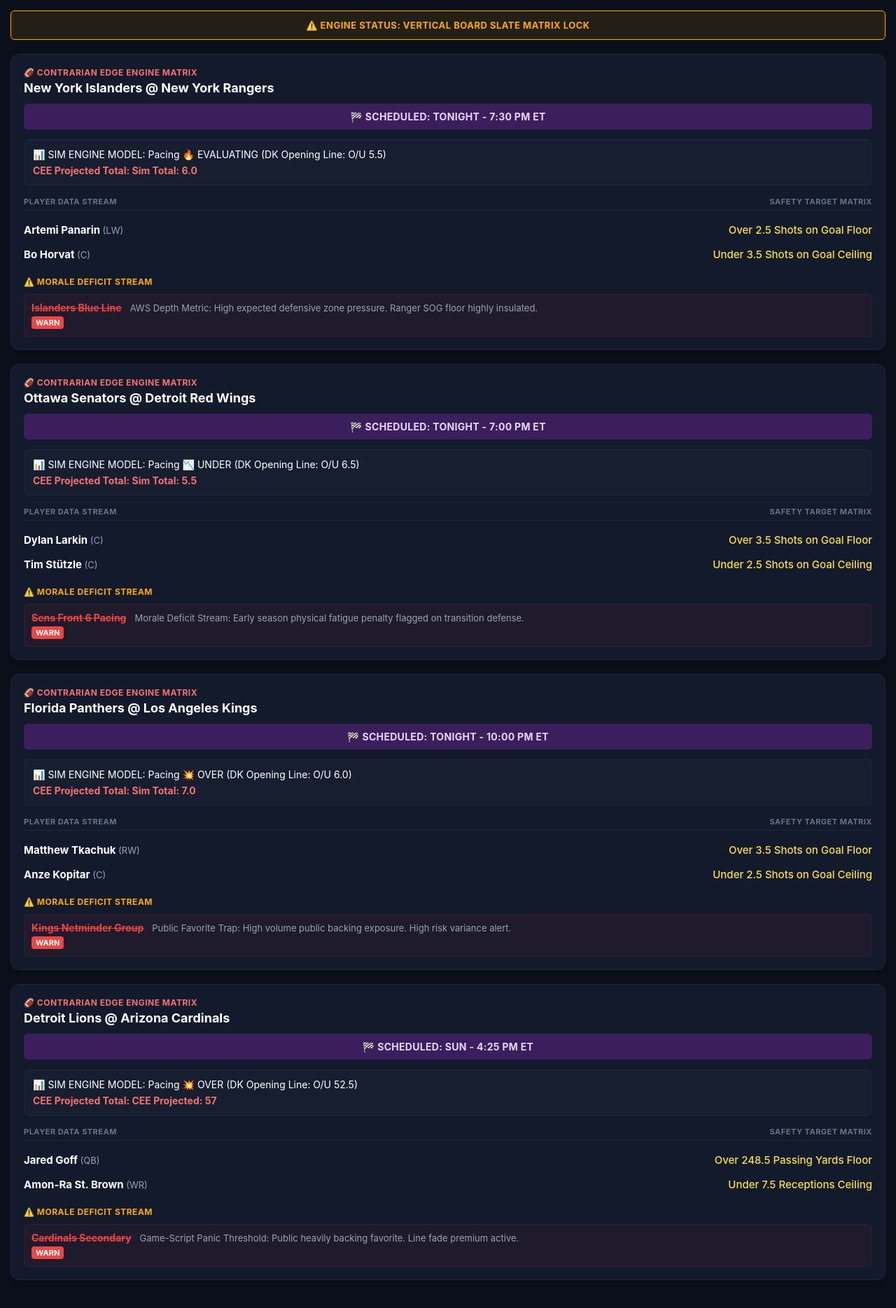
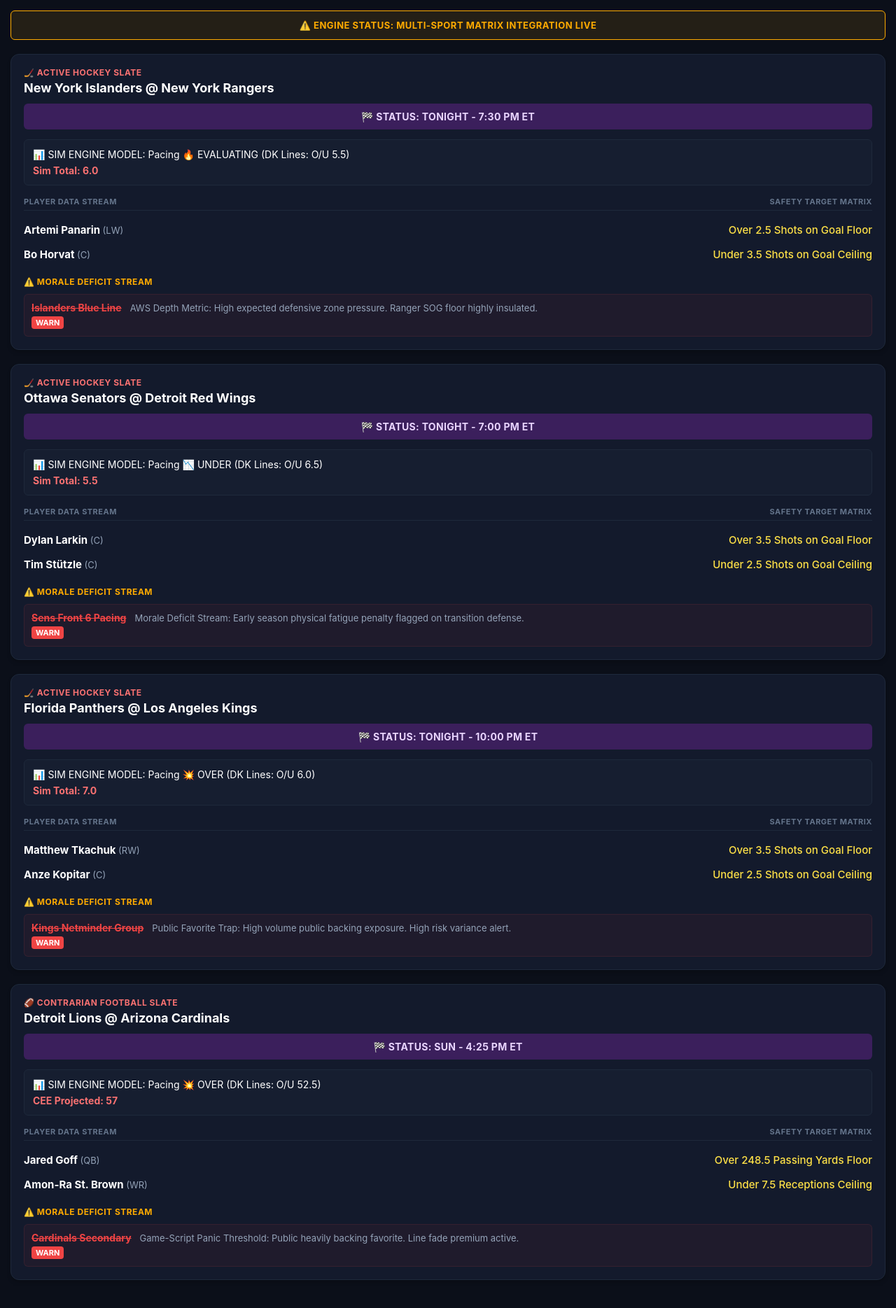
Before and after one commit to matty48653-design/Cee-app, a Flask app: page / in a window 1280 px wide. Shown: the top 1869 px of the page at 70% size. Run offline with Flask 3, Linux system fonts and the light colour scheme.

Commit message:
Update engine status and board display in dashboard

```diff
--- a/templates/dashboard.html
+++ b/templates/dashboard.html
@@ -28,21 +28,21 @@
 </head>
 <body>
 
-    <div class="engine-alert">⚠️ ENGINE STATUS: VERTICAL BOARD SLATE MATRIX LOCK</div>
+    <div class="engine-alert">⚠️ ENGINE STATUS: MULTI-SPORT MATRIX INTEGRATION LIVE</div>
 
     <div class="scroll-container">
         {% for board in slates %}
         <div class="card">
-            <div style="color: #f87171; font-size: 12px; font-weight: bold; margin-bottom: 4px; letter-spacing: 0.5px;">🏈 CONTRARIAN EDGE ENGINE MATRIX</div>
+            <div style="color: #f87171; font-size: 12px; font-weight: bold; margin-bottom: 4px; letter-spacing: 0.5px;">{{ board.sport_tag }}</div>
             <div class="slate-title">{{ board.game }}</div>
 
             <div class="live-clock-bar">
-                🏁 SCHEDULED: {{ board.live_clock }}
+                🏁 STATUS: {{ board.live_clock }}
             </div>
 
             <div class="sim-box">
-                📊 SIM ENGINE MODEL: {{ board.pacing_status }} (DK Opening Line: {{ board.closing_line }})
-                <div class="sim-total-text">CEE Projected Total: {{ board.sim_total }}</div>
+                📊 SIM ENGINE MODEL: {{ board.pacing_status }} (DK Lines: {{ board.closing_line }})
+                <div class="sim-total-text">{{ board.sim_total }}</div>
             </div>
 
             <div class="section-header">
```
